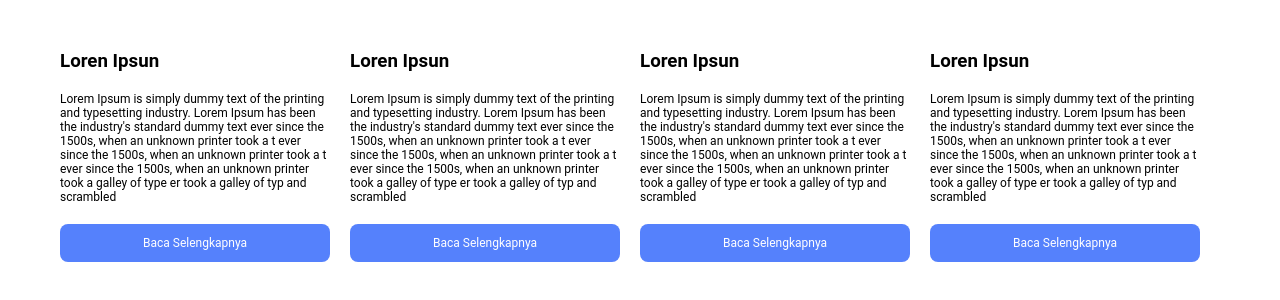
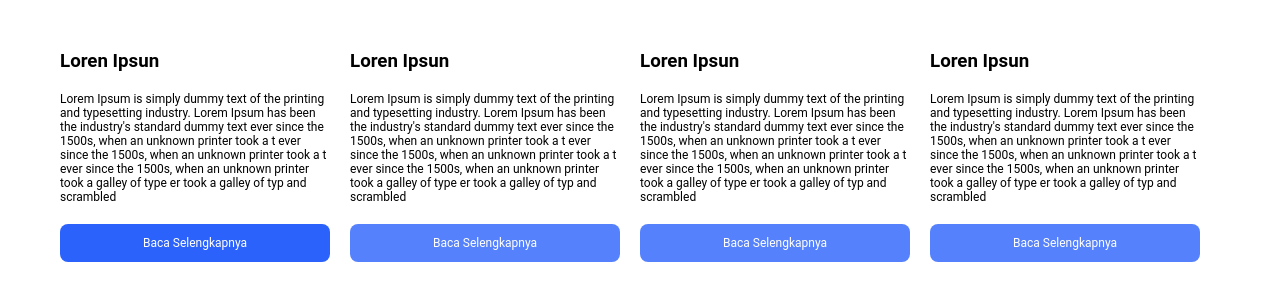
Before and after one commit to darlansyah/e4_dts2020, a plain HTML site: page index.html in a window 1280 px wide. In both pictures the pointer is over the element 195 px from the left and 303 px from the top of the page. Shown: the part 60-360 px from the top of the page. Drawn offline with Linux system fonts and the light colour scheme.

Commit message:
hover tombol

```diff
--- a/responsive.css
+++ b/responsive.css
@@ -1,18 +1,20 @@
 /* Untuk Tablet */
 @media all and (max-width: 1000px) {
+/* berita */
 .berita{
   width: 50%;
 }
-
+/* end berita */
 }
 /* end Untuk Tablet */
 
 
 /* Untuk Smartphone */
 @media all and (max-width: 670px) {
+  /* berita */
 .berita{
   width: 100%;
 }
-
+/* end berita */
 }
 /* end Untuk Smartphone */
--- a/stylesheet.css
+++ b/stylesheet.css
@@ -53,4 +53,9 @@
   text-align: center;
 }
 
+.baca:hover{
+  opacity: 1;
+  cursor: pointer;
+}
+
 /* end berita */
```
